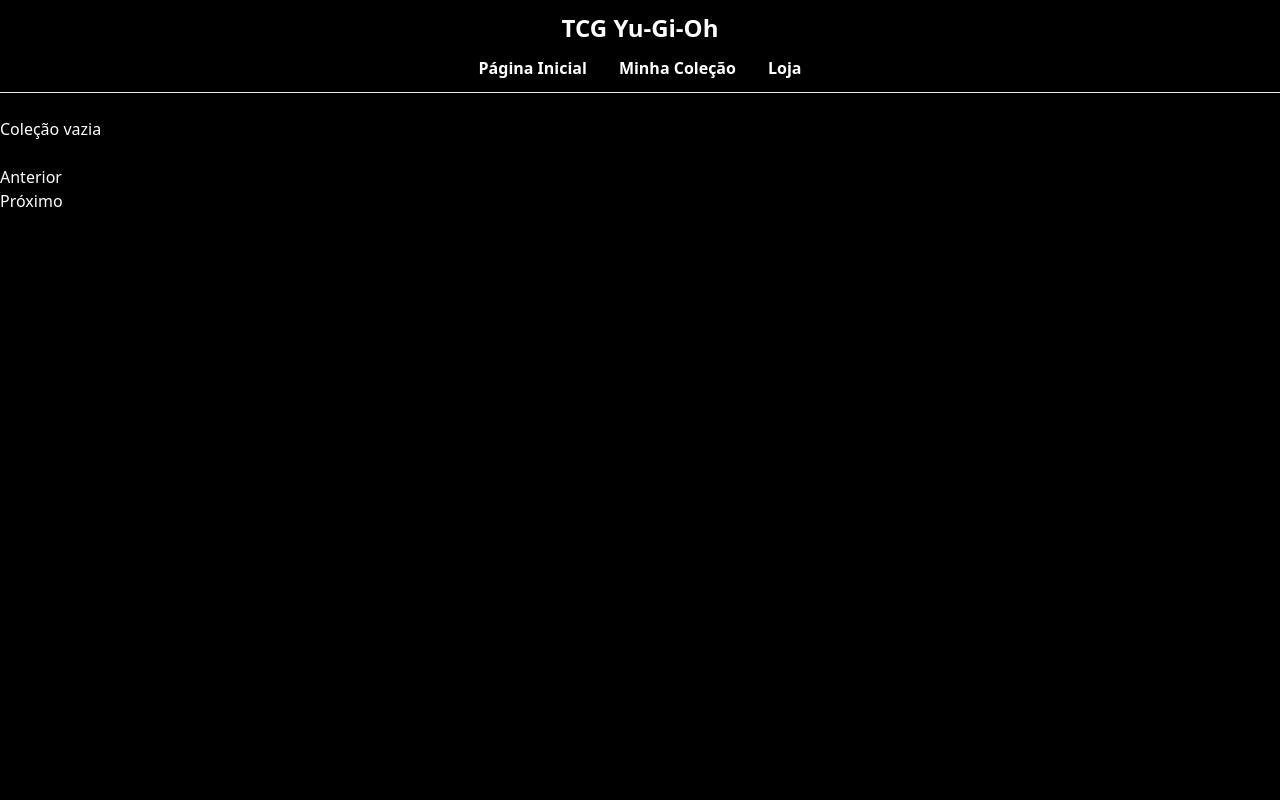
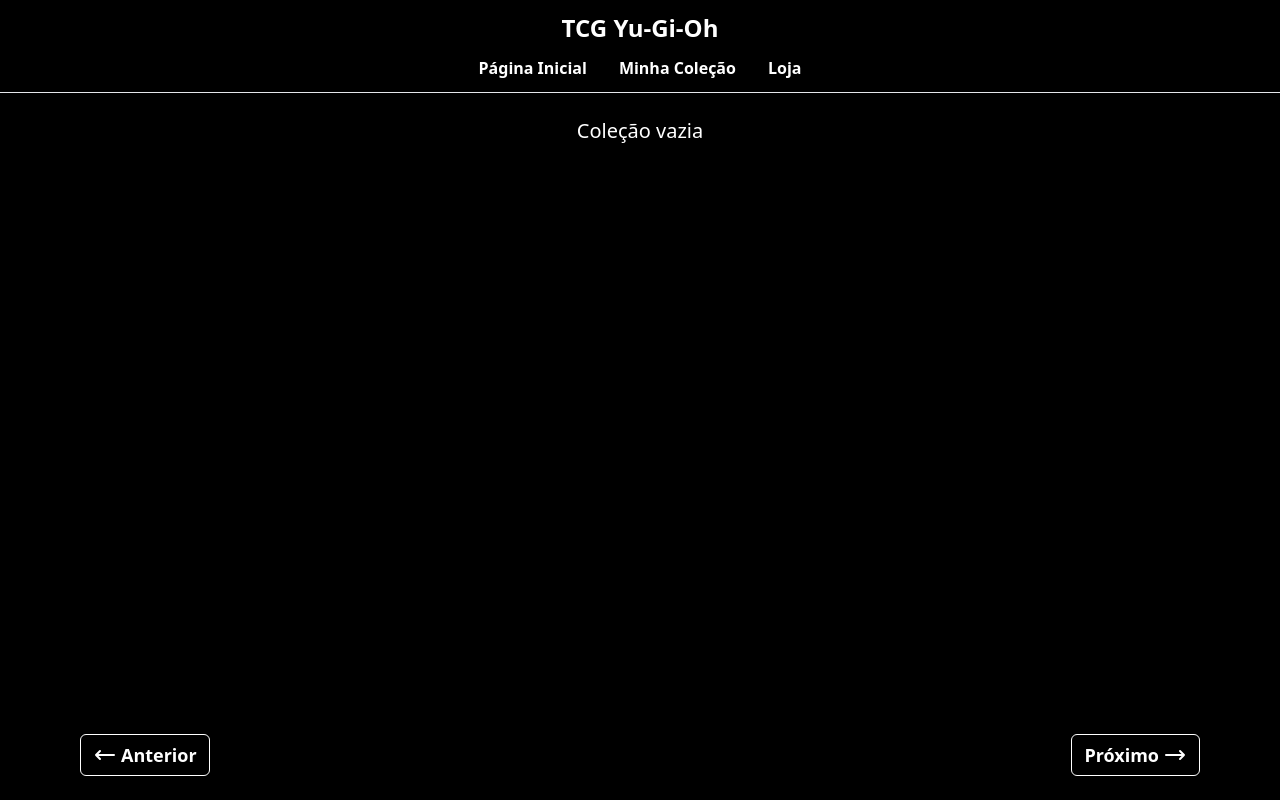
Before and after one commit to jeanarthur/tcg-yugioh, a React (Vite) app: page /MyCollection in a window 1280 px wide. Built offline with nearby package versions, Linux system fonts and the light colour scheme; data requests are answered from the project's data file.

Commit message:
atualização botões

```diff
--- a/src/pages/MyCollection.jsx
+++ b/src/pages/MyCollection.jsx
@@ -40,12 +40,26 @@
                     }
                 </div>
                 {
-                    filteredCards?.length == 0 && <h2>Coleção vazia</h2>
+                    filteredCards?.length == 0 && <h2 className="text-xl text-center">Coleção vazia</h2>
                 }
-                <br />
-                <button onClick={() => { setPage(page >= 18 ? page - 18 : 0) }}>Anterior</button>
-                <br />
-                <button onClick={() => { setPage(page + 18 <= filteredCards?.length ? page + 18 : page) }}>Próximo</button>
+                <div className="w-full flex justify-between px-20 pb-6 bottom-0 fixed bg-black h-fit">
+                    <a onClick={() => { setPage(page >= 18 ? page - 18 : 0) }}
+                        class="inline-flex items-center border border-white px-3 py-1.5 rounded-md text-white hover:bg-white hover:text-black cursor-pointer transition duration-300">
+                        <svg xmlns="http://www.w3.org/2000/svg" fill="none" viewBox="0 0 24 24" stroke="currentColor" class="h-6 w-6">
+                            <path stroke-linecap="round" stroke-linejoin="round" stroke-width="2" d="M7 16l-4-4m0 0l4-4m-4 4h18">
+                            </path>
+                        </svg>
+                        <span class="ml-1 font-bold text-lg">Anterior</span>
+                    </a>
+                    <a onClick={() => { setPage(page + 18 <= filteredCards?.length ? page + 18 : page) }}
+                        class="inline-flex items-center border border-white px-3 py-1.5 rounded-md text-white hover:bg-white hover:text-black cursor-pointer transition duration-300">
+                        <span class="mr-1 font-bold text-lg">Próximo</span>
+                        <svg xmlns="http://www.w3.org/2000/svg" fill="none" viewBox="0 0 24 24" stroke="currentColor" class="h-6 w-6">
+                            <path stroke-linecap="round" stroke-linejoin="round" stroke-width="2" d="M17 8l4 4m0 0l-4 4m4-4H3">
+                            </path>
+                        </svg>
+                    </a>
+                </div>
             </div>
         </>
     )
--- a/src/pages/Shop.jsx
+++ b/src/pages/Shop.jsx
@@ -63,7 +63,7 @@
             </div>
             {
                hasAllCollected &&
-               <div className="w-full flex justify-center">
+               <div className="w-full flex justify-center px-20 pb-6 bottom-0 fixed bg-black h-fit">
                 <button className="text-white m-4
                     flex justify-center uppercase px-3 py-2 text-sm font-regular rounded-xl
                     hover:text-black border
```
